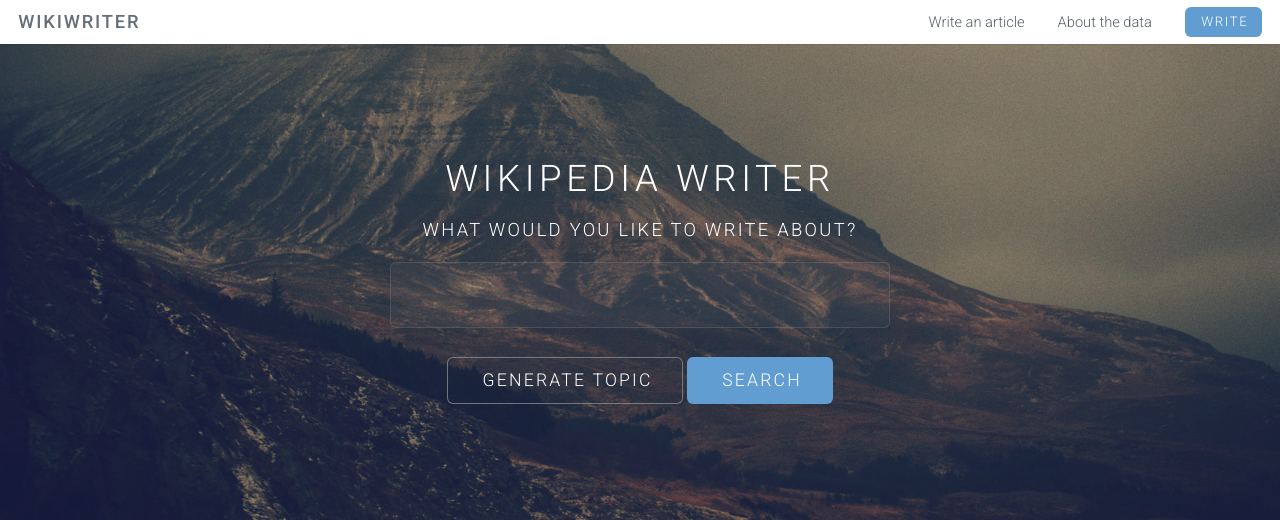
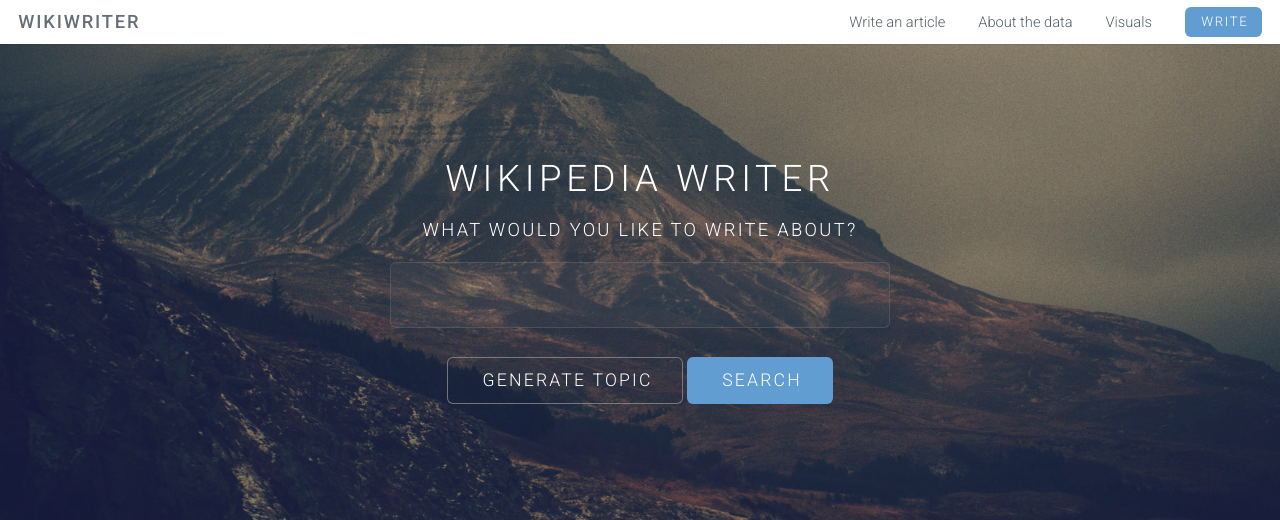
Before and after one commit to therandomcode/WikiWriter, a Flask app: page / in a window 1280 px wide. Shown: the top 520 px of the page. Run offline with Flask 2, Linux system fonts and the light colour scheme; some libraries are stand-ins or nearby versions.

Commit message:
Update index.html

```diff
--- a/templates/index.html
+++ b/templates/index.html
@@ -78,6 +78,7 @@
 			<ul>
 				<li><a href="index.html">Write an article</a></li>
 				<li><a href="about">About the data</a></li>
+				<li><a href="data">Visuals</a></li>
 				<li><a href="#" class="button special">Write</a></li>
 			</ul>
 		</nav>
```
